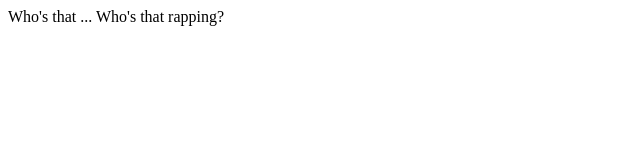
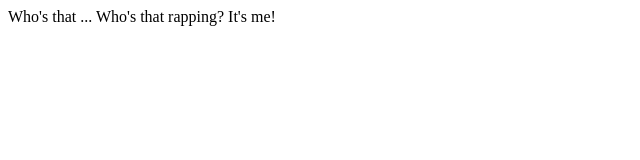
Before and after one commit to sniperd2k/emmeunderwood, a plain HTML site: page index.html in a window 1280 px wide. Shown: the full height of the page, 0-640 px from the left. Drawn offline with Linux system fonts and the light colour scheme.

Commit message:
added words

```diff
--- a/index.html
+++ b/index.html
@@ -2,6 +2,6 @@
     <HEAD><TITLE>MC EMME</TITLE></HEAD>
     <BODY>
     <!-- comment -->
-    Who's that ... Who's that rapping?
+    Who's that ... Who's that rapping?  It's me!
     </BODY>
 </HTML>
```
